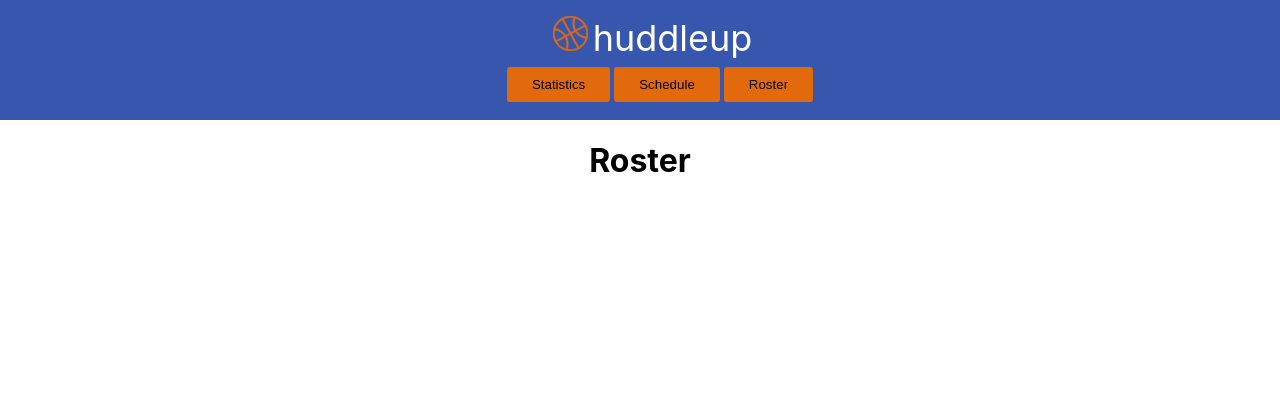
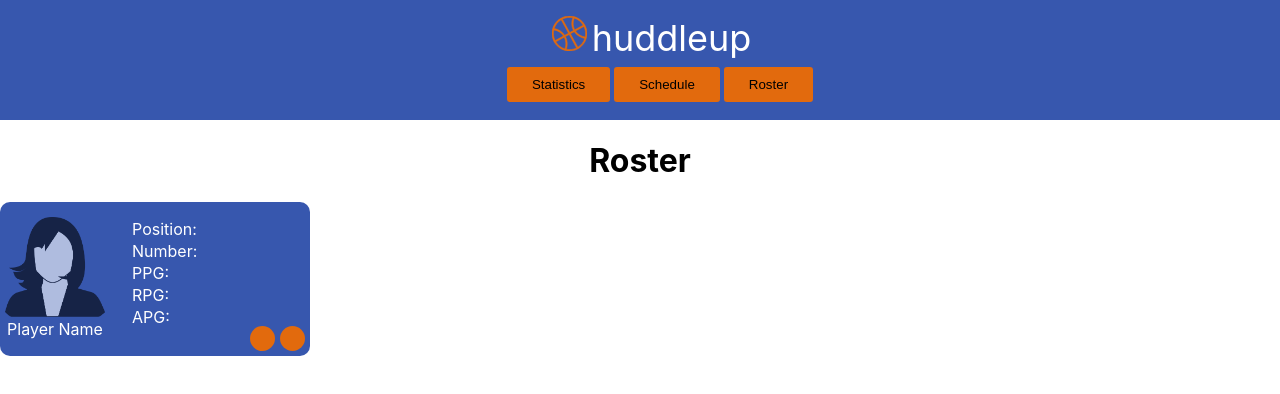
Before and after one commit to pj-brown/HuddleUp, a React (Create React App) app: page /roster in a window 1280 px wide. Shown: the top 394 px of the page. Built offline with nearby package versions, Linux system fonts and the light colour scheme.

Commit message:
added playercard

```diff
--- /dev/null
+++ b/src/components/PlayerCard/PlayerCard.css
@@ -0,0 +1,58 @@
+/*
+BLUE
+#3757AE
+
+ORANGE
+#E26A0D
+*/
+
+.playercard {
+  display: flex;
+  width: 300px;
+  background: #3757AE;
+  border-radius: 10px;
+  color: white;
+  padding: 15px 5px;
+  position: relative;
+}
+
+.player-aside {
+  display: flex;
+  flex-direction: column;
+  justify-content: center;
+}
+
+.player-info {
+  text-align: left;
+  margin-left: 25px;
+}
+
+p {
+  margin: 2px;
+}
+
+.editplayer-btn {
+  position: absolute;
+  right: 5px;
+  bottom: 5px;
+  height: 25px;
+  line-height: 25px;
+  width: 25px;
+  border: none;
+  border-radius: 50%;
+  background-color: #E26A0D;
+  cursor: pointer;
+}
+
+.editstats-btn {
+  position: absolute;
+  right: 35px;
+  bottom: 5px;
+  height: 25px;
+  line-height: 25px;
+  width: 25px;
+  border: none;
+  border-radius: 50%;
+  background-color: #E26A0D;
+  cursor: pointer;
+}
--- /dev/null
+++ b/src/components/PlayerCard/PlayerCard.js
@@ -0,0 +1,29 @@
+import React from 'react';
+import './PlayerCard.css';
+import profilepic from './profilepic.png';
+
+
+const PlayerCard = () => {
+  return (
+    <div className="playercard">
+      <aside className="player-aside">
+        <img src={profilepic} alt="yer boy pat" style={{ width: "100px" }} />
+        <p className="player-name">Player Name</p>
+      </aside>
+
+      <div className="player-info">
+        <p className="position">Position: </p>
+        <p className="player-number">Number: </p>
+        <p className="ppg">PPG: </p>
+        <p className="rpg">RPG: </p>
+        <p className="apg">APG: </p>
+      </div>
+      <div>
+        <button className="editplayer-btn" title="Edit Player"></button>
+        <button className="editstats-btn" title="Edit Player Stats"></button>
+      </div>
+    </div>
+  )
+}
+
+export default PlayerCard
--- a/src/pages/Roster.js
+++ b/src/pages/Roster.js
@@ -1,10 +1,12 @@
 import React from 'react';
 import '../../src/App.css';
+import PlayerCard from '../components/PlayerCard/PlayerCard';
 
 function Roster() {
   return (
     <div>
       <h1>Roster</h1>
+      <PlayerCard />
     </div>
   );
 }
```
Also changed, not shown: src/components/PlayerCard/profilepic.png (added).
